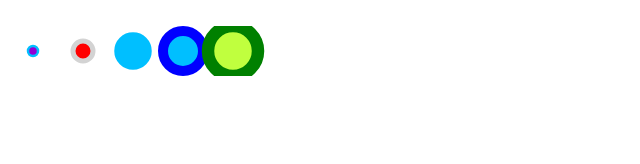
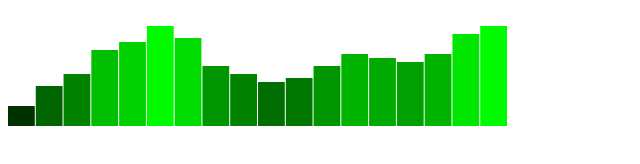
Before and after one commit to jzoller/d3_tut, a plain HTML site: page index.html in a window 1280 px wide. Shown: the whole page, without its empty margins (0-640 px from the left). Drawn offline with Linux system fonts and the light colour scheme.

Commit message:
started bar chart

```diff
--- a/index.html
+++ b/index.html
@@ -22,12 +22,14 @@
                 d3.rgb("#C0FF3E"), //olivedrab 1
                 d3.rgb(0, 191, 255), //deepskyblue1
                 d3.rgb("#9400D3"), //darkviolet
-                d3.rgb("#D3D3D3") //ligntgrey
+                d3.rgb("#D3D3D3") //lightgrey
                 ];
-            var dataset = [5, 10, 15, 20, 25];
+            var dataset = [5, 10, 13, 19, 21, 25, 22, 15, 13,
+             11, 12, 15, 18, 17, 16, 18, 23, 25];
 
             var w = 500;
-            var h = 50;
+            var h = 100;
+            var barPadding = 1;
             var randomColor = function() {
                 var index = Math.floor(Math.random() * color.length);
                 console.log(index);
@@ -37,23 +39,23 @@
                 .append("svg")
                 .attr("width", w)
                 .attr("height", h);
-            var circles = svg.selectAll("circle")
+            svg.selectAll("rect")
                 .data(dataset)
                 .enter()
-                .append("circle");
-            circles.attr("cx", function(d, i) {
-                    return (i * 50) + 25;
+                .append("rect")
+                .attr("x", function(d, i) {
+                    return i * (w / dataset.length);
                 })
-                .attr("cy", h / 2)
-                .attr("r", function(d) {
-                    return d;
+                .attr("y", function(d) {
+                    return h - d * 4;
                 })
-                // .attr("fill", "yellow")
-                // .attr("stroke", "orange")
-                .attr("fill", randomColor)
-                .attr("stroke", randomColor)
-                .attr("stroke-width", function(d) {
-                    return d / 2;
+                .attr("width", w / dataset.length - 1)
+                .attr("height", function(d) {
+                    return d * 4;
+                })
+                .attr("fill", function(d) {
+                    // return "rgb(0, 0, " + (d * 10) + ")";
+                    return "rgb(0, " + (d * 10).toString() + ", 0)";
                 });
         </script>
     </body>
```
